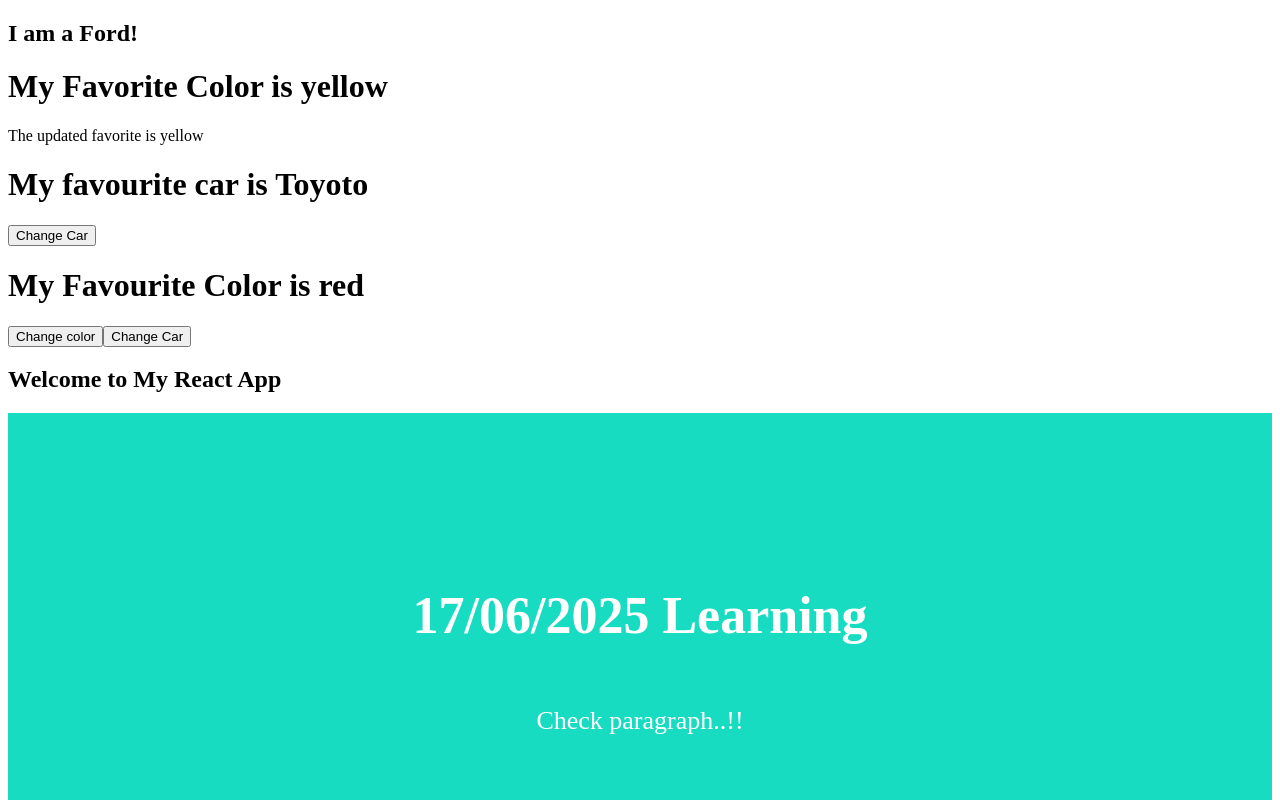
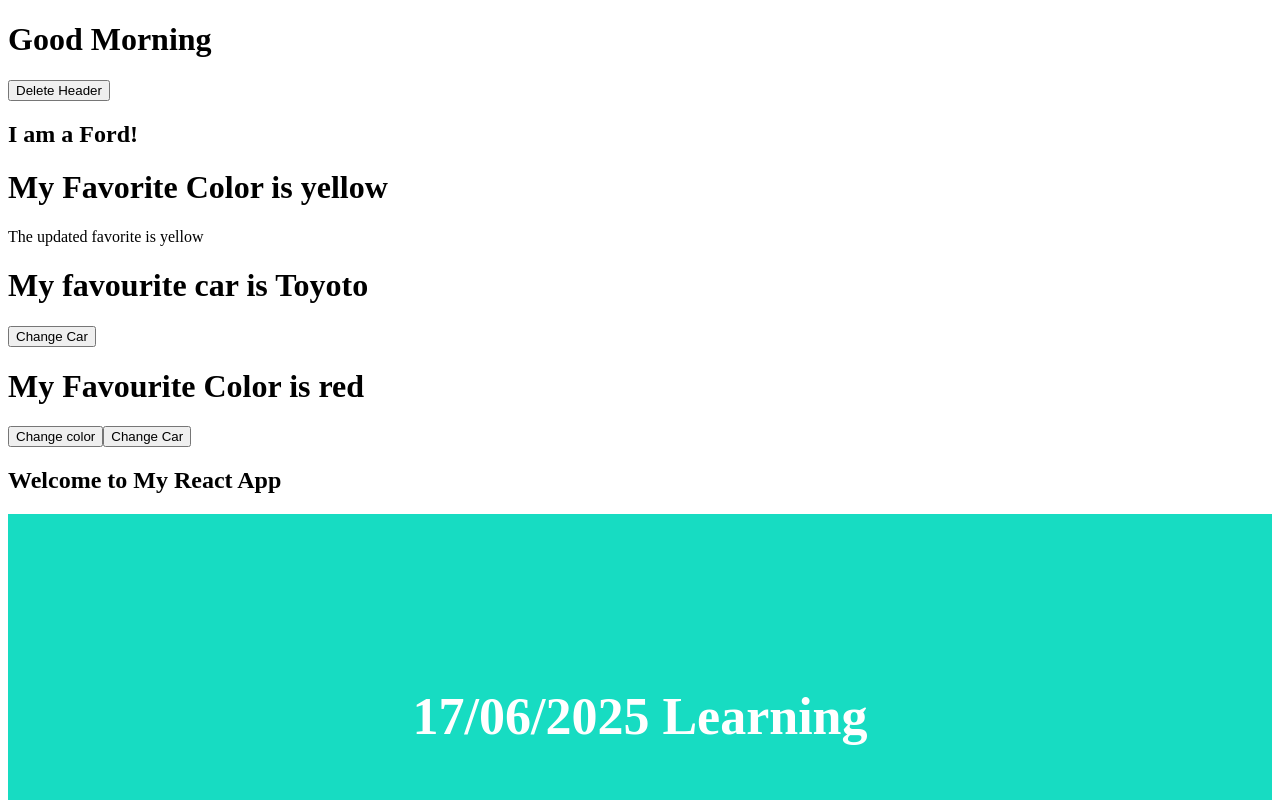
Before and after one commit to kaliappan-bot/react-app-learning, a React (Create React App) app: page / in a window 1280 px wide. Shown: the top 800 px of the page. Built offline with nearby package versions, Linux system fonts and the light colour scheme.

Commit message:
29-June-2025

```diff
--- a/src/App.js
+++ b/src/App.js
@@ -8,9 +8,11 @@
 import Learning_27062025 from './components/Learning_27062025.js';
 import CarNameChange from './CarNameChange.js';
 import Learning_28062025 from './components/Learning_28062025.js';
+import Learning_29062025 from './components/Learning_29062025';
 function App() {
   return (
     <div className="App">
+      <Learning_29062025 />
       <Learning_28062025 brand="Ford" />
       <Learning_27062025 />
       <CarNameChange />
--- /dev/null
+++ b/src/components/Learning_29062025.js
@@ -0,0 +1,37 @@
+import React from 'react';
+
+class Learning_29062025 extends React.Component {
+  constructor(props) {
+    super(props);
+    this.state = { show: true };
+  }
+
+  delHeader = () => {
+    this.setState({ show: false });
+  }
+
+  render() {
+    let Myheader;
+    if (this.state.show) {
+      Myheader = <Child />;
+    }
+    return (
+      <div>
+        {Myheader}
+        <button type="button" onClick={this.delHeader}>Delete Header</button>
+      </div>
+    );
+  }
+}
+
+class Child extends React.Component {
+  componentWillUnmount() {
+    alert("The component named Header is about to be unmounted.");
+  }
+
+  render() {
+    return <h1>Good Morning</h1>;
+  }
+}
+
+export default Learning_29062025;
```
